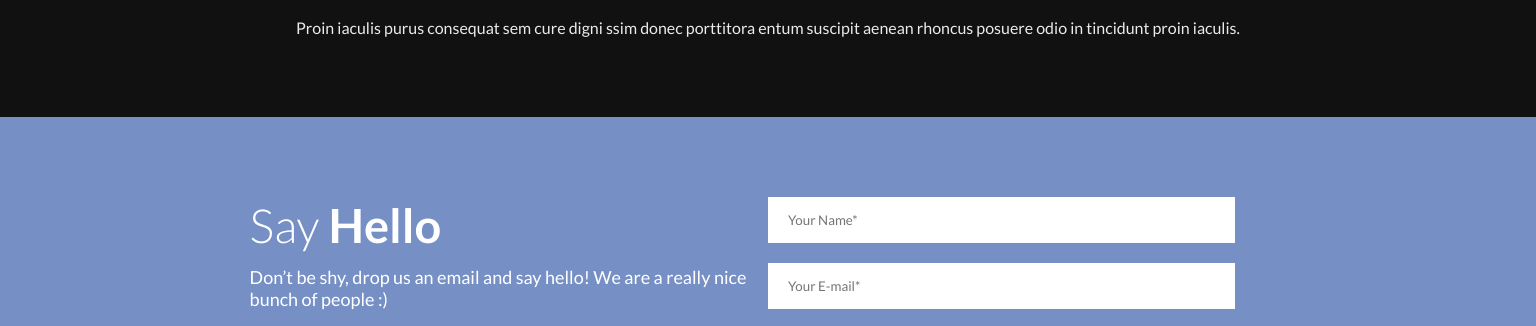
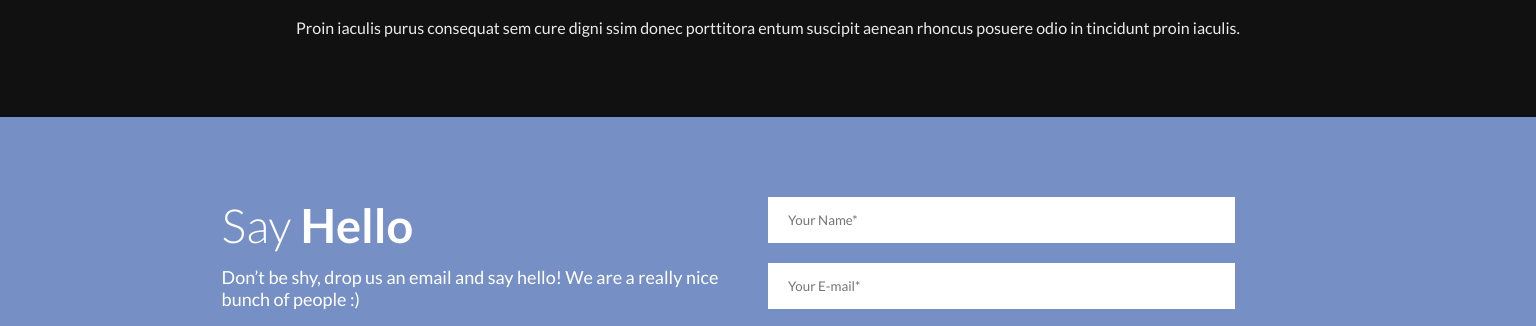
Before and after one commit to mikleschenko/smartorange, a website: page app/index.html in a window 1536 px wide. Shown: the part 1393-1719 px from the top of the page. Drawn offline with nearby package versions, Linux system fonts and the light colour scheme; files that its build step writes are made by us from their sources.

Commit message:
test task5

```diff
--- a/app/sass/main.sass
+++ b/app/sass/main.sass
@@ -173,7 +173,7 @@
     color: #ffffff
 
 
-@media (min-width: 1200px)
+@media (min-width: 1400px)
     .members
         display: flex
         justify-content: center
@@ -199,11 +199,11 @@
         width: 77%
 
     .text3
-        padding-left: 88px
+        padding-left: 60px
         font-size: 18px
 
     .feedback-text
-        padding-left: 88px
+        padding-left: 60px
 
     .block1
        flex-basis: 35%
```
